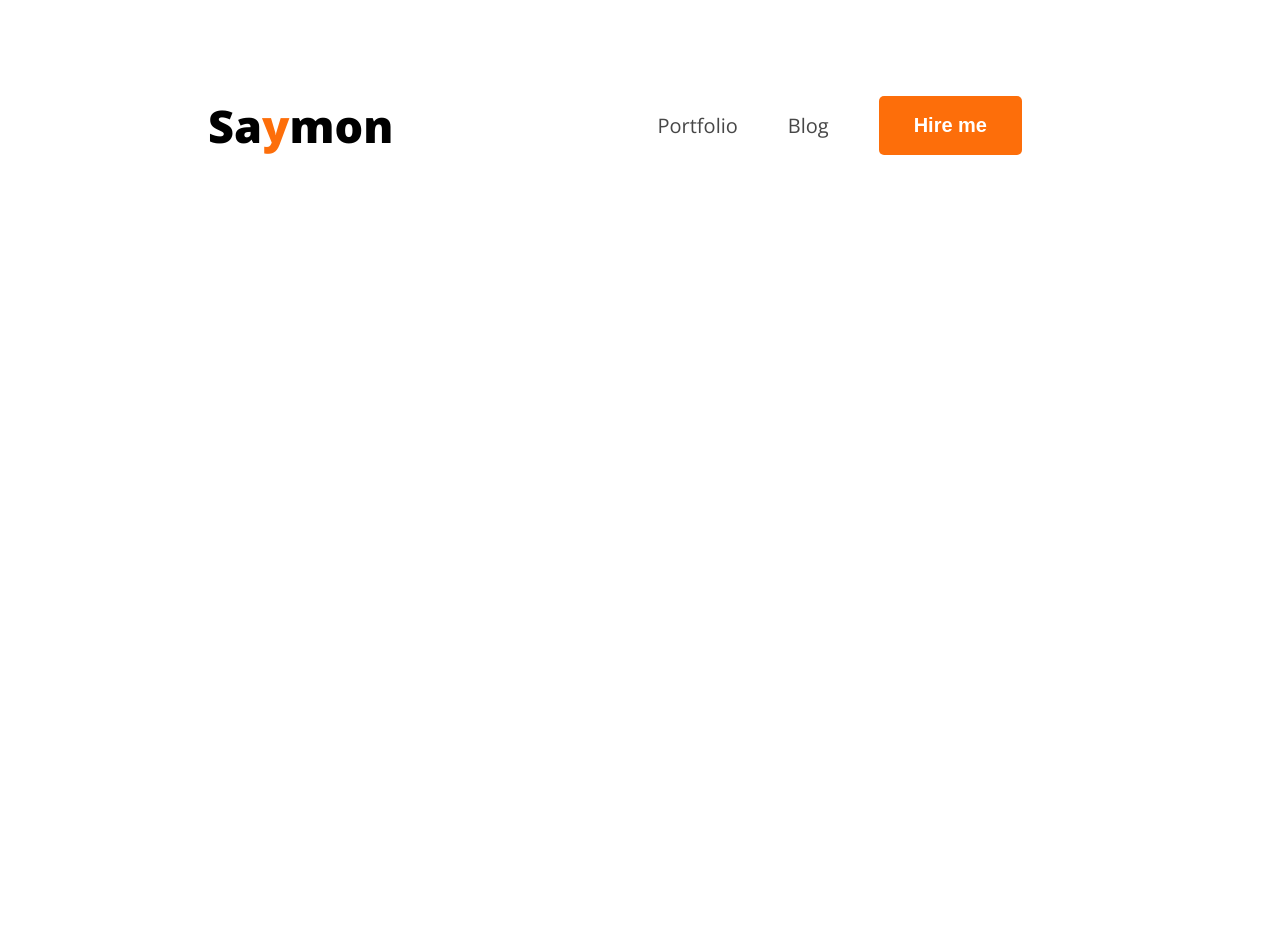
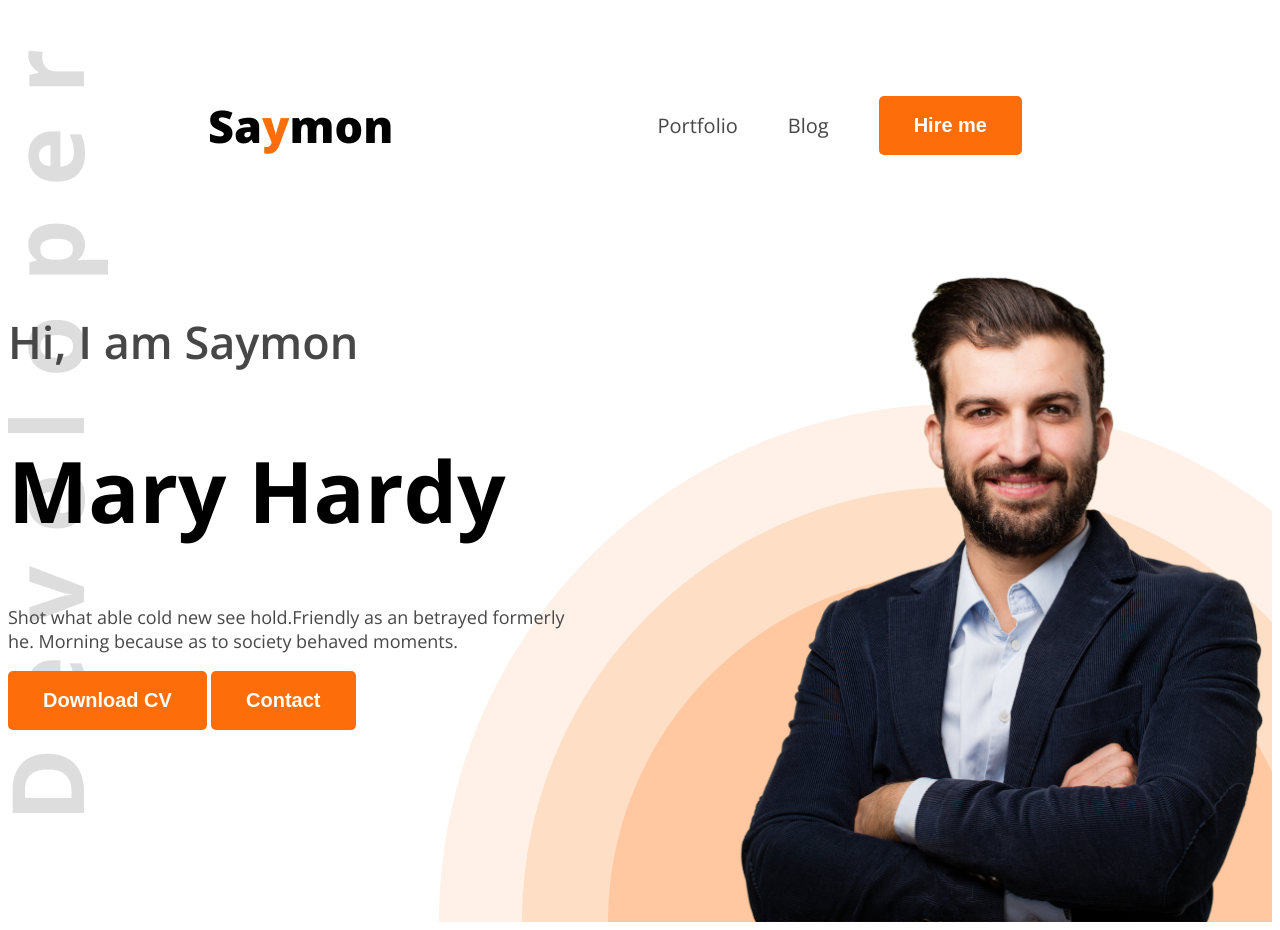
Before and after one commit to samfisher58/web-portfolio, a plain HTML site: page index.html in a window 1280 px wide. Before the commit the page ends 800 px from the top, so only its background shows below. Drawn offline with nearby package versions, Linux system fonts and the light colour scheme.

Commit message:
add more css property

```diff
--- a/index.html
+++ b/index.html
@@ -13,7 +13,7 @@
 </head>
 
 <body class="open-sans-normal">
-    <header>
+    <header class="header">
         <nav>
             <h3 class="nav-title">Sa<span class="text-primary">y</span>mon</h3>
             <ul>
@@ -22,6 +22,19 @@
                 <li><a class="dark-2" href=""><button class="btn-primary">Hire me</button></a></li>
             </ul>
         </nav>
+        <div class="banner">
+            <div class="banner-content">
+                <h4 class="banner-greeting dark-2">Hi, I am Saymon </h4>
+                <h1 class="banner-title">Mary Hardy</h1>
+                <p class="banner-description dark-2">Shot what able cold new see hold.Friendly as an betrayed formerly he.
+                    Morning because as to society behaved moments.
+                </p>
+                <button class="btn-primary">Download CV</button>
+                <button class="btn-primary" >Contact</button>
+
+            </div>
+            <img class="banner-profile-picture" src="images/hardy.png" alt="image of Person">
+        </div>
     </header>
 
     <main>
--- a/styles/portfolio.css
+++ b/styles/portfolio.css
@@ -9,6 +9,12 @@
 /* shared style */
 .text-primary{
 color: #FD6E0A;
+}
+/* Header style */
+.header{
+    background-image: url('../images/developer.png'),url('../images/header_bg.png');
+    background-repeat: no-repeat;
+    background-position: top left, bottom right;
 }
 
 /* nav styles */
@@ -55,3 +61,28 @@
     border: none;
 
 }
+/* banner style */
+.banner{
+    display: flex;
+    justify-content: space-between;
+    margin: px 195px 30px 230px;
+}
+
+.banner-content{
+    max-width: 585px;
+}
+
+.banner-greeting{
+    font-size: 45px;
+    font-weight: 600;
+}
+.banner-title{
+    font-weight: bold;
+    font-size: 85px;
+}
+.banner-description{
+    font-size: 18px;
+}
+.banner-profile-picture{
+    width: 580px;
+}
```
